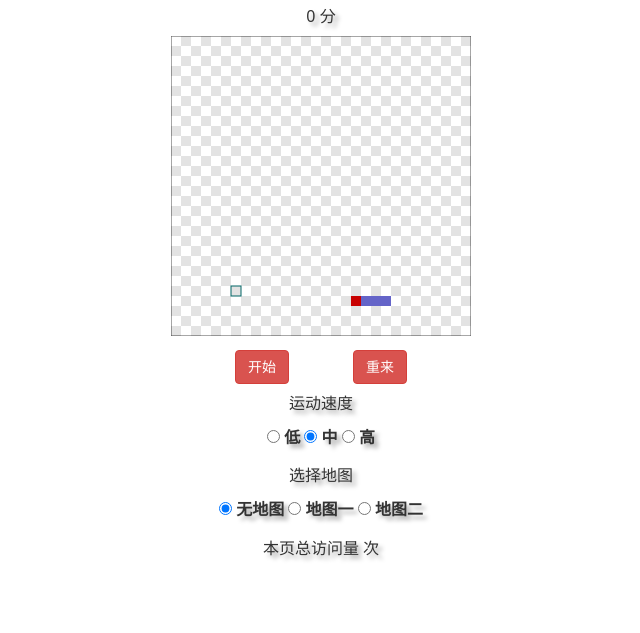
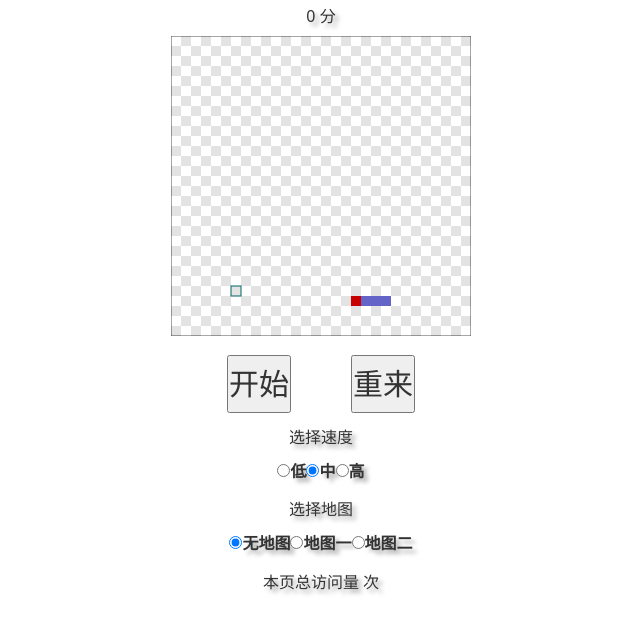
Before and after one commit to AlynxZhou/snakejs, a plain HTML site: page index.html in a window 1280 px wide. Shown: the part 115-748 px from the top of the page, without its empty margins (319-959 px from the left). Drawn offline with nearby package versions, Linux system fonts and the light colour scheme; some packages are replaced by stand-ins of ours; a script that the page names is missing; a web font is replaced by a local one.

Commit message:
Use DOM instead of raw HTML.

```diff
--- a/index.html
+++ b/index.html
@@ -14,41 +14,8 @@
 	</head>
 	<body>
 		<h1>喵's Snake</h1>
-		<div class="game">
-			<div class="description">
-				<p>空格暂停/开始，回车重来</p>
-				<p>WASD、方向键或划屏操纵</p>
-			</div>
-			<div class="score">
-				<p>
-					<span id="score"></span>
-				</p>
-			</div>
-			<canvas id="snakeCanvas" width="300" height="300">
-				如果您看到这句话，说明您的浏览器不支持HTML5 Canvas。
-			</canvas>
-			<div class="buttons">
-				<button id="switch" class="btn btn-danger"></button>
-				<button id="refresh" class="btn btn-danger"></button>
-			</div>
-			<div class="settings">
-				<p>运动速度</p>
-				<input type="radio" id="speed0" name="speedRadio" value="low">
-				<label for="radio1">低</label>
-				<input type="radio" id="speed1" name="speedRadio" value="mid" checked>
-				<label for="radio2">中</label>
-				<input type="radio" id="speed2" name="speedRadio" value="high">
-				<label for="radio2">高</label>
-				<p>选择地图</p>
-				<input type="radio" id="map0" name="mapRadio" value="map0" checked>
-				<label for="radio1">无地图</label>
-				<input type="radio" id="map1" name="mapRadio" value="map1">
-				<label for="radio2">地图一</label>
-				<input type="radio" id="map2" name="mapRadio" value="map2">
-				<label for="radio2">地图二</label>
-			</div>
-			<script type="text/javascript" src="js/snake.js"></script>
-		</div>
+		<div id="snakeGame"></div>
+		<script type="text/javascript" src="js/snake.js"></script>
 		<div class="busuanzi">
 			<span id="busuanzi_container_page_pv">
 				本页总访问量 <span id="busuanzi_value_page_pv"></span> 次
--- a/js/snake.js
+++ b/js/snake.js
@@ -1,10 +1,94 @@
 // Generated by CoffeeScript 1.12.6
 (function() {
-  var App, app,
-    bind = function(fn, me){ return function(){ return fn.apply(me, arguments); }; };
+  var App, DomCreator, app,
+    bind = function(fn, me){ return function(){ return fn.apply(me, arguments); }; },
+    slice = [].slice;
+
+  DomCreator = (function() {
+    function DomCreator(parentId) {
+      this.parentId = parentId;
+      this.createRadio = bind(this.createRadio, this);
+      this.createButton = bind(this.createButton, this);
+      this.createCanvas = bind(this.createCanvas, this);
+      this.createSpan = bind(this.createSpan, this);
+      this.createPara = bind(this.createPara, this);
+      this.parent = document.getElementById(this.parentId);
+    }
+
+    DomCreator.prototype.createPara = function() {
+      var innerHTML, others, para;
+      innerHTML = arguments[0], others = 2 <= arguments.length ? slice.call(arguments, 1) : [];
+      para = document.createElement("p");
+      para.innerHTML = innerHTML;
+      if (others[0] != null) {
+        para.id = others[0];
+      }
+      this.parent.appendChild(para);
+      return para;
+    };
+
+    DomCreator.prototype.createSpan = function(id) {
+      var para, span;
+      para = document.createElement("p");
+      span = document.createElement("span");
+      span.id = id;
+      para.appendChild(span);
+      this.parent.appendChild(para);
+      return span;
+    };
+
+    DomCreator.prototype.createCanvas = function() {
+      var canvas, height, others, para, width;
+      width = arguments[0], height = arguments[1], others = 3 <= arguments.length ? slice.call(arguments, 2) : [];
+      para = document.createElement("p");
+      canvas = document.createElement("canvas");
+      canvas.width = width;
+      canvas.height = height;
+      if (others[0] != null) {
+        canvas.id = others[0];
+      }
+      para.appendChild(canvas);
+      this.parent.appendChild(para);
+      return canvas;
+    };
+
+    DomCreator.prototype.createButton = function() {
+      var button, id, others;
+      id = arguments[0], others = 2 <= arguments.length ? slice.call(arguments, 1) : [];
+      button = document.createElement("button");
+      button.id = id;
+      if (others[0] != null) {
+        button["class"] = others[0];
+      }
+      this.parent.appendChild(button);
+      return button;
+    };
+
+    DomCreator.prototype.createRadio = function() {
+      var id, label, labelHTML, name, others, radio, value;
+      name = arguments[0], value = arguments[1], labelHTML = arguments[2], id = arguments[3], others = 5 <= arguments.length ? slice.call(arguments, 4) : [];
+      radio = document.createElement("input");
+      radio.type = "radio";
+      radio.name = name;
+      radio.value = value;
+      label = document.createElement("label");
+      label.innerHTML = labelHTML;
+      label["for"] = id;
+      radio.id = id;
+      if ((others[0] != null) && others[0]) {
+        radio.checked = true;
+      }
+      this.parent.appendChild(radio);
+      this.parent.appendChild(label);
+      return radio;
+    };
+
+    return DomCreator;
+
+  })();
 
   App = (function() {
-    function App() {
+    function App(DomCreator) {
       this.refresh = bind(this.refresh, this);
       this.death = bind(this.death, this);
       this.stop = bind(this.stop, this);
@@ -14,7 +98,8 @@
       this.setSpeed = bind(this.setSpeed, this);
       this.handleTouchEnd = bind(this.handleTouchEnd, this);
       this.handleTouchStart = bind(this.handleTouchStart, this);
-      this.handleKeyDown = bind(this.handleKeyDown, this);
+      this.handleMoveKeyDown = bind(this.handleMoveKeyDown, this);
+      this.handleButtonKeyDown = bind(this.handleButtonKeyDown, this);
       this.renderPresent = bind(this.renderPresent, this);
       this.moveSnake = bind(this.moveSnake, this);
       this.deleteSnakeTail = bind(this.deleteSnakeTail, this);
@@ -25,19 +110,8 @@
       this.createFood = bind(this.createFood, this);
       this.createSnake = bind(this.createSnake, this);
       this.fixPos = bind(this.fixPos, this);
-      this.canvas = document.getElementById("snakeCanvas");
-      this.ctx = this.canvas.getContext("2d");
-      this.scoreBar = document.getElementById("score");
-      this.switchButton = document.getElementById("switch");
-      this.refreshButton = document.getElementById("refresh");
-      this.speedRadio = [document.getElementById("speed0"), document.getElementById("speed1"), document.getElementById("speed2")];
-      this.mapRadio = [document.getElementById("map0"), document.getElementById("map1"), document.getElementById("map2")];
-      this.speedRadio[0].onclick = this.setSpeed;
-      this.speedRadio[1].onclick = this.setSpeed;
-      this.speedRadio[2].onclick = this.setSpeed;
-      this.mapRadio[0].onclick = this.setMap;
-      this.mapRadio[1].onclick = this.setMap;
-      this.mapRadio[2].onclick = this.setMap;
+      this.createDom = bind(this.createDom, this);
+      this.createDom(DomCreator);
       this.unitNum = 30;
       this.unitSize = Math.floor(this.canvas.height / this.unitNum);
       this.timerId = null;
@@ -67,11 +141,29 @@
       ];
       this.map = this.maps[0];
       this.refresh();
-      addEventListener("keydown", this.handleKeyDown, false);
-      this.canvas.addEventListener("touchstart", this.handleTouchStart, false);
-      this.canvas.addEventListener("touchmove", this.handleTouchMove, false);
-      this.canvas.addEventListener("touchend", this.handleTouchEnd, false);
+      addEventListener("keydown", this.handleButtonKeyDown, false);
     }
+
+    App.prototype.createDom = function(DomCreator) {
+      this.domCreator = new DomCreator("snakeGame");
+      this.domCreator.createPara("空格暂停/开始，回车重来");
+      this.domCreator.createPara("WASD、方向键或划屏操纵");
+      this.scoreBar = this.domCreator.createSpan("score");
+      this.canvas = this.domCreator.createCanvas(300, 300, "snakeCanvas");
+      this.ctx = this.canvas.getContext("2d");
+      this.switchButton = this.domCreator.createButton("switch", "btn btn-danger");
+      this.refreshButton = this.domCreator.createButton("refresh", "btn btn-danger");
+      this.domCreator.createPara("选择速度");
+      this.speedRadio = [this.domCreator.createRadio("speed", "low", "低", "speed0"), this.domCreator.createRadio("speed", "mid", "中", "speed1", true), this.domCreator.createRadio("speed", "high", "高", "speed2")];
+      this.domCreator.createPara("选择地图");
+      this.mapRadio = [this.domCreator.createRadio("map", "map0", "无地图", "map0", true), this.domCreator.createRadio("map", "map1", "地图一", "map1"), this.domCreator.createRadio("map", "map2", "地图二", "map2")];
+      this.speedRadio[0].onclick = this.setSpeed;
+      this.speedRadio[1].onclick = this.setSpeed;
+      this.speedRadio[2].onclick = this.setSpeed;
+      this.mapRadio[0].onclick = this.setMap;
+      this.mapRadio[1].onclick = this.setMap;
+      return this.mapRadio[2].onclick = this.setMap;
+    };
 
     App.prototype.fixPos = function(point) {
       point[0] %= this.unitNum;
@@ -248,7 +340,18 @@
       return this.ctx.strokeRect(0, 0, this.canvas.width, this.canvas.height);
     };
 
-    App.prototype.handleKeyDown = function(event) {
+    App.prototype.handleButtonKeyDown = function(event) {
+      switch (event.keyCode) {
+        case 32:
+          event.preventDefault();
+          return this.switchButton.onclick();
+        case 13:
+          event.preventDefault();
+          return this.refreshButton.onclick();
+      }
+    };
+
+    App.prototype.handleMoveKeyDown = function(event) {
       var move;
       switch (event.keyCode) {
         case 38:
@@ -274,14 +377,6 @@
           break;
         case 68:
           move = "RIGHT";
-          break;
-        case 32:
-          event.preventDefault();
-          this.switchButton.onclick();
-          break;
-        case 13:
-          event.preventDefault();
-          this.refreshButton.onclick();
       }
       if (move != null) {
         event.preventDefault();
@@ -354,12 +449,20 @@
     };
 
     App.prototype.start = function() {
+      addEventListener("keydown", this.handleMoveKeyDown, false);
+      this.canvas.addEventListener("touchstart", this.handleTouchStart, false);
+      this.canvas.addEventListener("touchmove", this.handleTouchMove, false);
+      this.canvas.addEventListener("touchend", this.handleTouchEnd, false);
       this.timerId = setInterval(this.main, this.interval);
       this.switchButton.innerHTML = "暂停";
       return this.switchButton.onclick = this.stop;
     };
 
     App.prototype.stop = function() {
+      removeEventListener("keydown", this.handleMoveKeyDown, false);
+      this.canvas.removeEventListener("touchstart", this.handleTouchStart, false);
+      this.canvas.removeEventListener("touchmove", this.handleTouchMove, false);
+      this.canvas.removeEventListener("touchend", this.handleTouchEnd, false);
       clearInterval(this.timerId);
       this.switchButton.innerHTML = "继续";
       return this.switchButton.onclick = this.start;
@@ -367,6 +470,10 @@
 
     App.prototype.death = function() {
       var img;
+      removeEventListener("keydown", this.handleMoveKeyDown, false);
+      this.canvas.removeEventListener("touchstart", this.handleTouchStart, false);
+      this.canvas.removeEventListener("touchmove", this.handleTouchMove, false);
+      this.canvas.removeEventListener("touchend", this.handleTouchEnd, false);
       clearInterval(this.timerId);
       this.switchButton.innerHTML = "死啦";
       this.switchButton.onclick = this.refresh;
@@ -422,6 +529,6 @@
 
   })();
 
-  app = new App();
+  app = new App(DomCreator);
 
 }).call(this);
```
Also changed, not shown: 1 other file.
